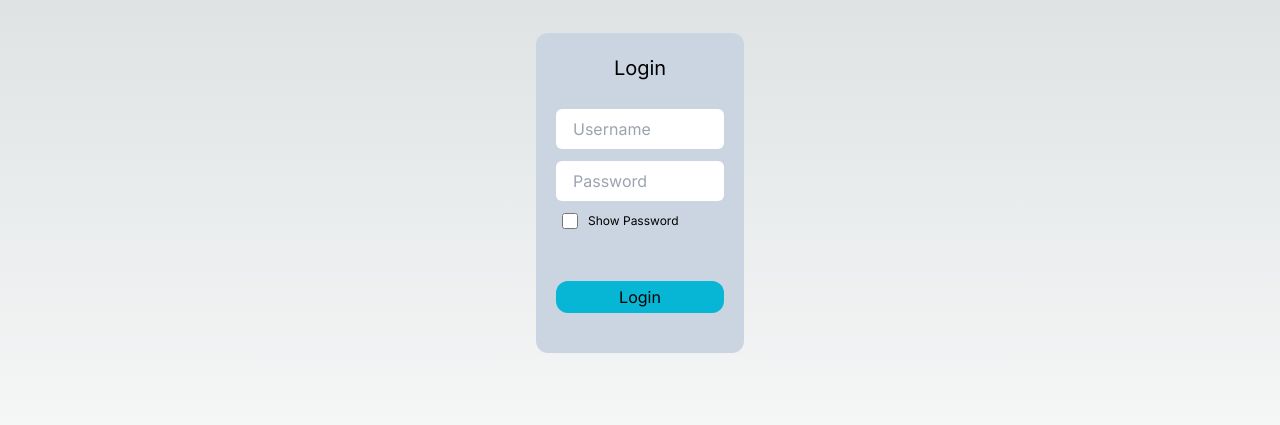
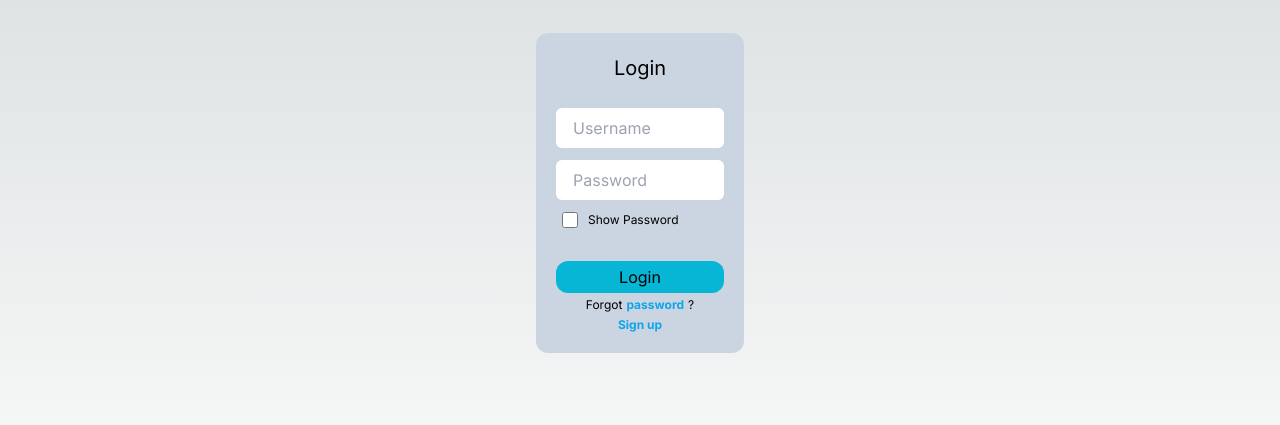
Before and after one commit to motionnblur/todo-app-client, a Next.js app: page /login in a window 1280 px wide. Shown: the part 179-604 px from the top of the page. Built offline with nearby package versions, Linux system fonts and the light colour scheme.

Commit message:
update2 (forgot password)

```diff
--- a/app/login/page.tsx
+++ b/app/login/page.tsx
@@ -27,10 +27,15 @@ export default function page() {
               <div className="text-black text-xs ml-1">Show Password</div>
             </div>
           </div>
-          <div className="w-full h-28 flex justify-center items-center">
+          <div className="w-full h-28 flex justify-center items-center flex-col gap-1">
             <div className="w-full h-8 bg-cyan-500 rounded-xl flex items-center justify-center text-sl cursor-pointer">
               Login
             </div>
+            <div className="text-black text-xs flex flex-row gap-1">
+              Forgot{" "}
+              <div className="text-sky-500 text-xs font-bold">password</div> ?
+            </div>
+            <div className="text-sky-500 text-xs font-bold">Sign up</div>
           </div>
         </div>
       </div>
```
